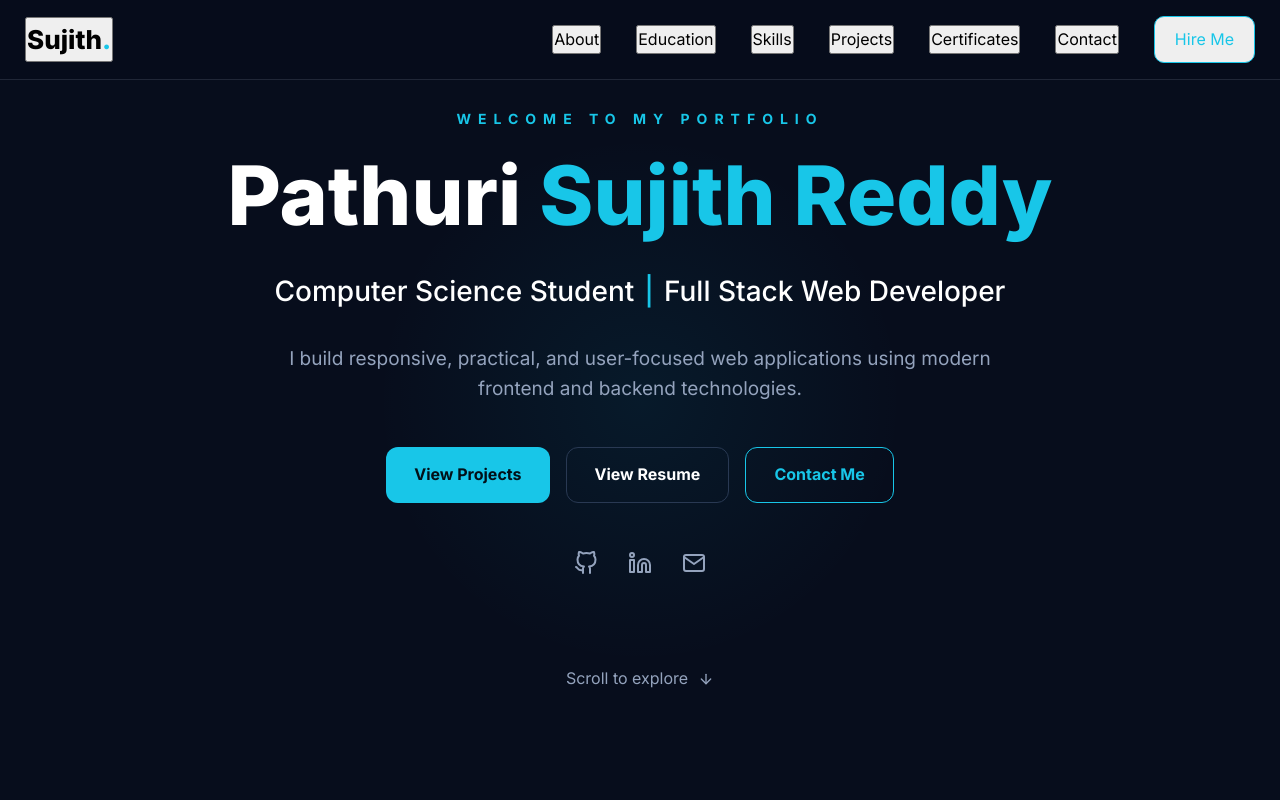
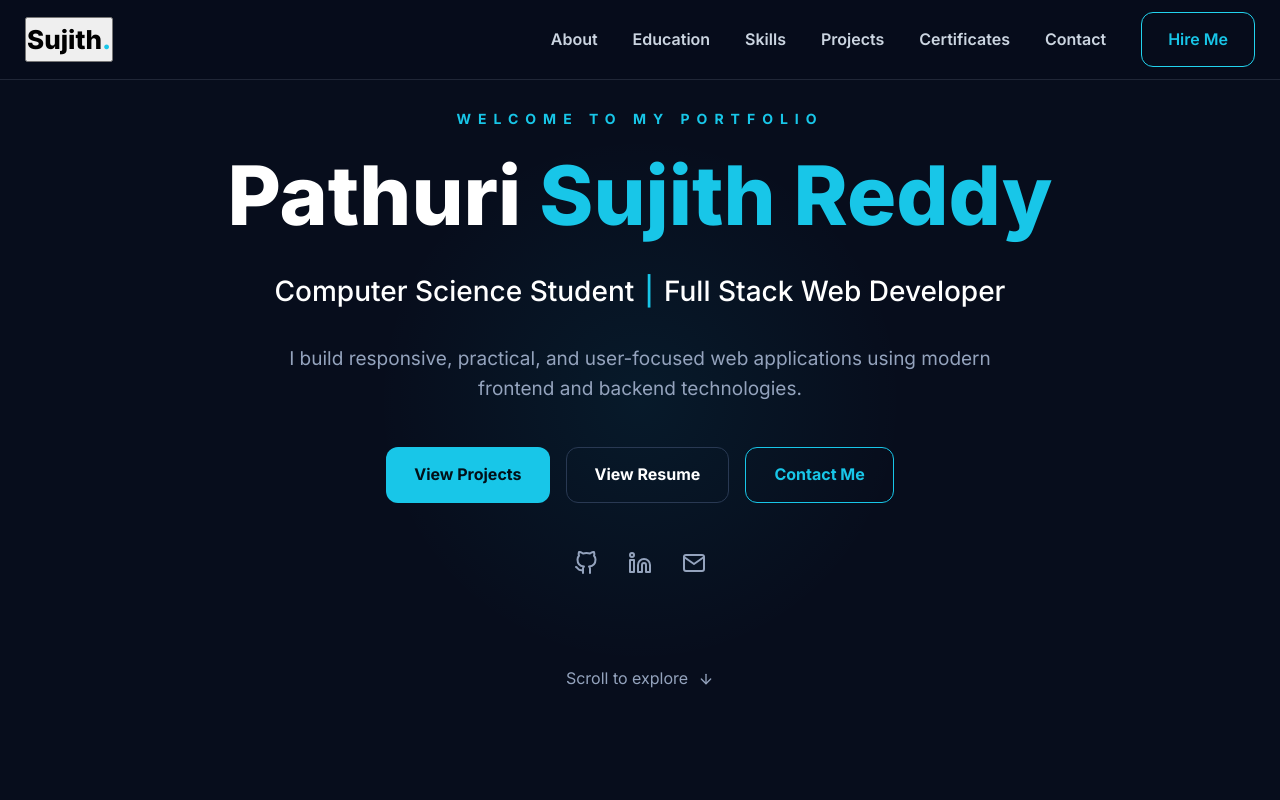
Before and after one commit to vtu26220-boop/Pathuri_Sujith_Reddy_portfolio, a React (Vite) app: page /#/ in a window 1280 px wide. Shown: the top 800 px of the page. Built offline with nearby package versions, Linux system fonts and the light colour scheme; no server answers; the database is empty.

Commit message:
Fix portfolio navigation

```diff
--- a/src/styles/globals.css
+++ b/src/styles/globals.css
@@ -1123,3 +1123,32 @@ button {
     gap: 10px;
   }
 }
+
+.nav-links button {
+  background: transparent;
+  border: none;
+  color: #cbd5e1;
+  font: inherit;
+  font-weight: 600;
+  cursor: pointer;
+  padding: 0;
+  transition: color 0.3s ease;
+}
+
+.nav-links button:hover {
+  color: #22d3ee;
+}
+
+/* Keep Hire Me button design */
+.nav-links .hire-btn {
+  padding: 14px 26px;
+  border: 1px solid #22d3ee;
+  border-radius: 12px;
+  color: #22d3ee;
+  background: transparent;
+}
+
+.nav-links .hire-btn:hover {
+  background: #22d3ee;
+  color: #020617;
+}
```
